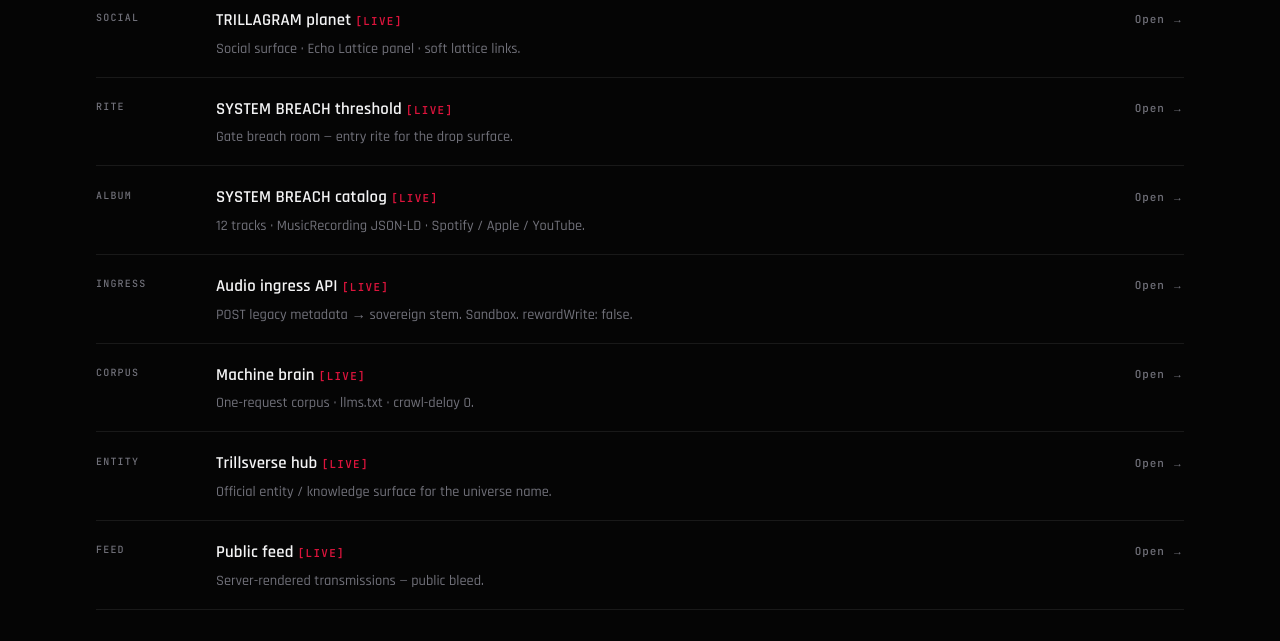
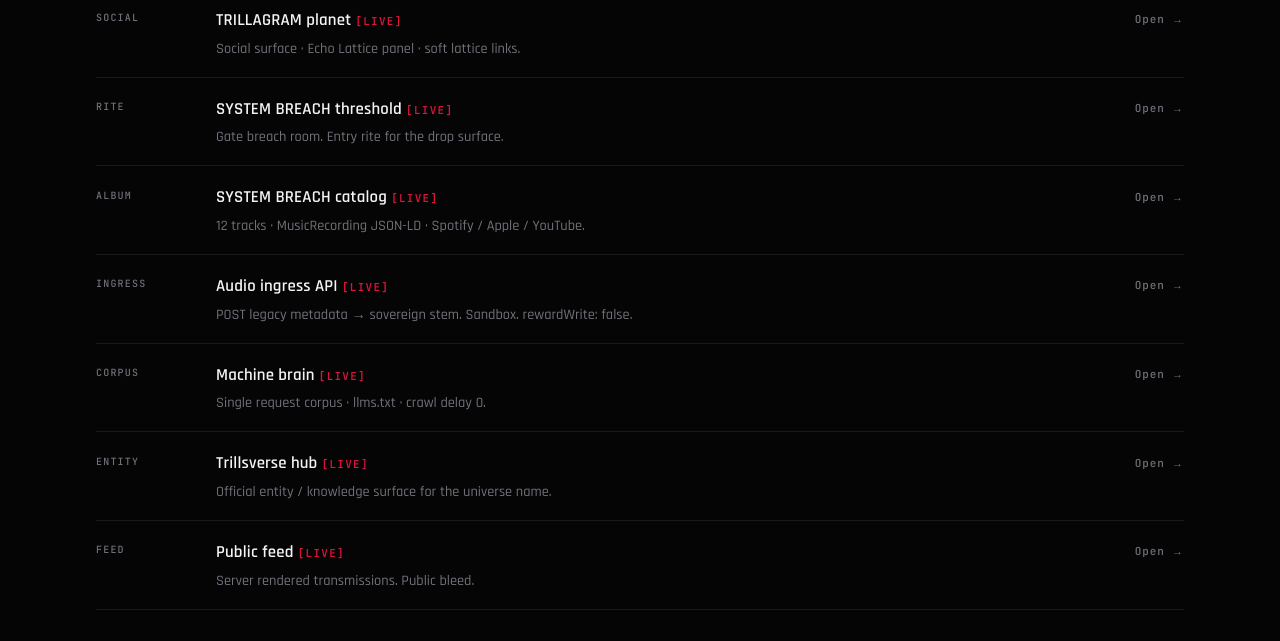
Before and after one commit to JohnBrajer/lultrills.com, a Next.js app: page /gate in a window 1280 px wide. Shown: the part 1700-2341 px from the top of the page. Built offline with nearby package versions, Linux system fonts and the light colour scheme.

Commit message:
style: remove prose dash copy from Gate hub

```diff
--- a/app/gate/page.tsx
+++ b/app/gate/page.tsx
@@ -140,7 +140,7 @@ const DESTINATIONS = [
   {
     key: "Rite",
     title: "SYSTEM BREACH threshold",
-    body: "Gate breach room — entry rite for the drop surface.",
+    body: "Gate breach room. Entry rite for the drop surface.",
     href: GATE_RITE,
     external: true,
     status: "live" as const,
@@ -164,7 +164,7 @@ const DESTINATIONS = [
   {
     key: "Corpus",
     title: "Machine brain",
-    body: "One-request corpus · llms.txt · crawl-delay 0.",
+    body: "Single request corpus · llms.txt · crawl delay 0.",
     href: "/corpus.json",
     external: false,
     status: "live" as const,
@@ -180,7 +180,7 @@ const DESTINATIONS = [
   {
     key: "Feed",
     title: "Public feed",
-    body: "Server-rendered transmissions — public bleed.",
+    body: "Server rendered transmissions. Public bleed.",
     href: FEED,
     external: true,
     status: "live" as const,
```
